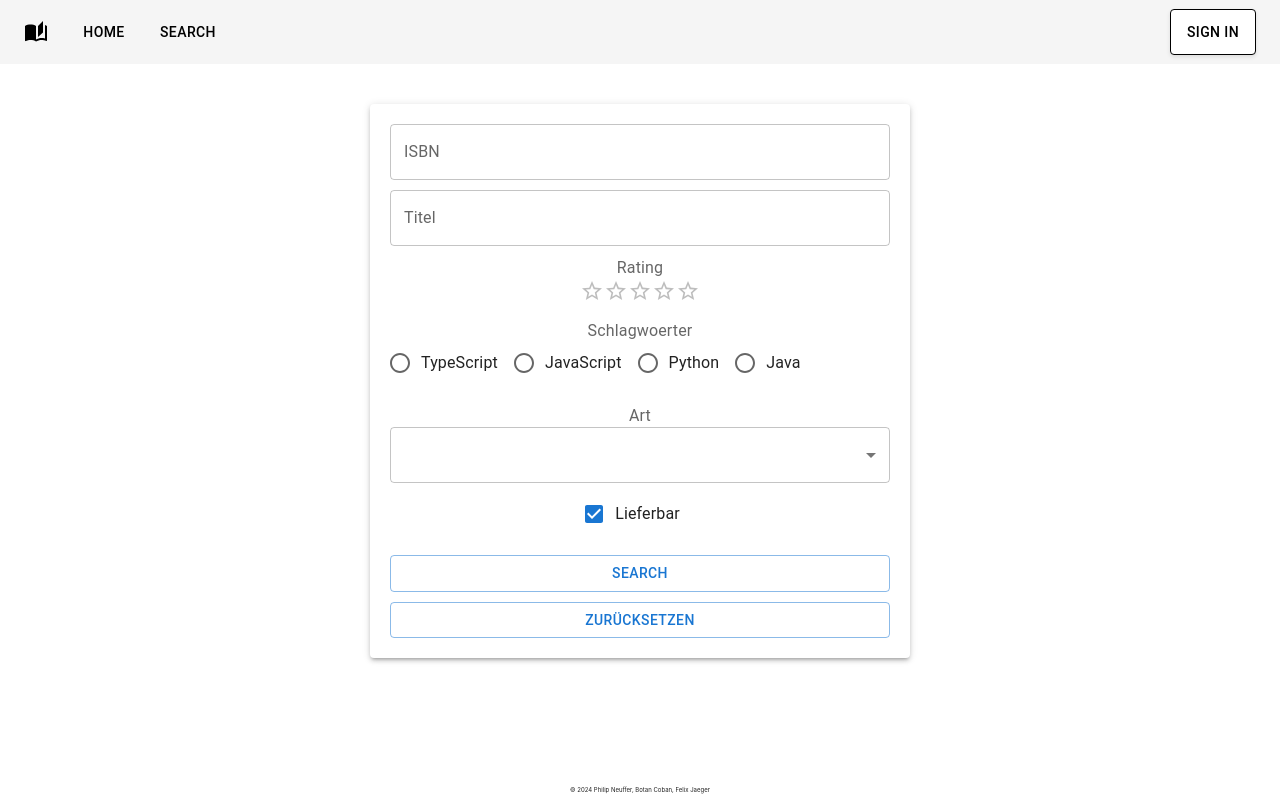
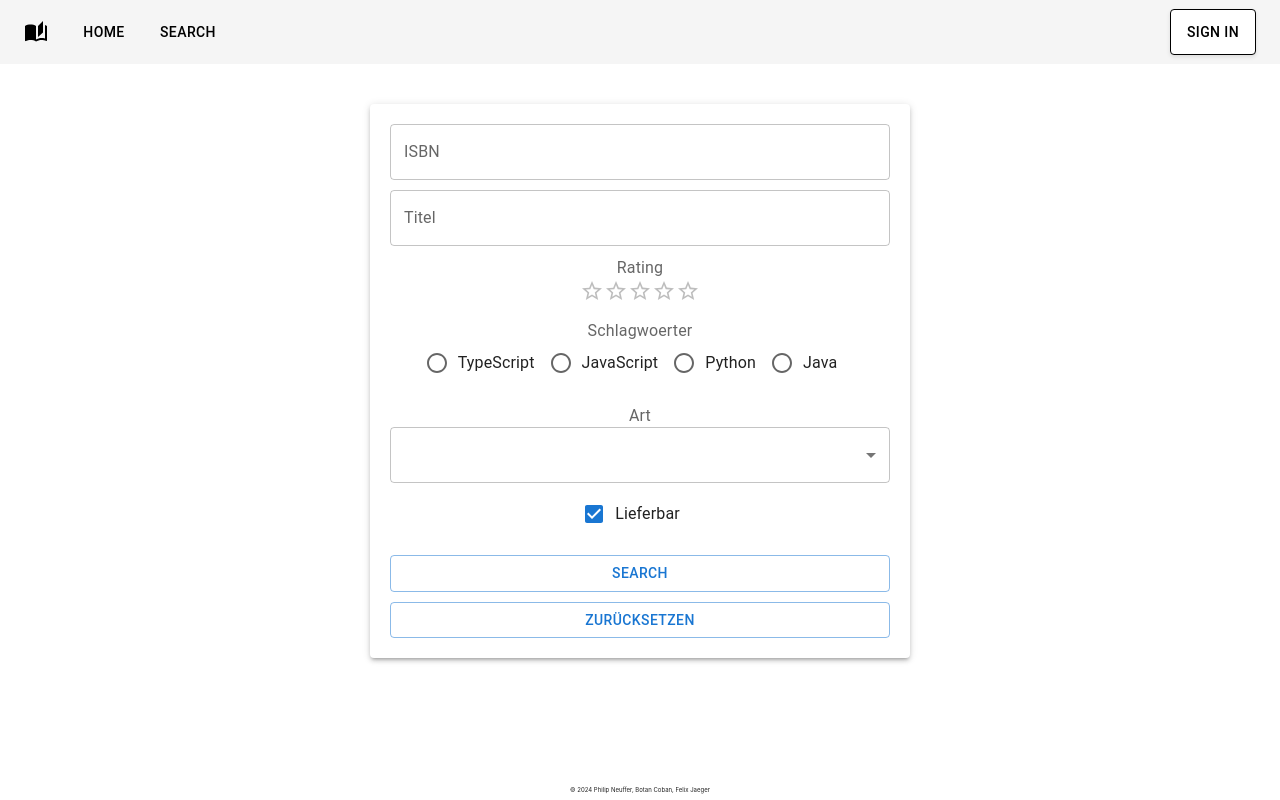
Before and after one commit to rirag12345/SWE-Abgabe-2-Gruppe-1, a React (Vite) app: page /search-results in a window 1280 px wide. Built offline with nearby package versions, Linux system fonts and the light colour scheme.

Commit message:
feat: refactor SearchBookButton layout for improved alignment and spacing

```diff
--- a/src/features/search/search-book-button.tsx
+++ b/src/features/search/search-book-button.tsx
@@ -99,11 +99,18 @@ export const SearchBookButton: React.FC<SearchBookButtonProps> = ({
                     />
                 </Box>
                 <Box
-                    style={{ marginBottom: '10px' }}
-                    sx={{ justifyContent: 'center', alignItems: 'center' }}
+                    display='flex'
+                    flexDirection='column'
+                    justifyContent='center'
+                    alignItems='center'
+                    style={{ marginBottom: '10px', width: '100%' }}
                 >
                     <FormLabel component='legend'>Schlagwoerter</FormLabel>
-                    <RadioGroup row name='RadioGroup-schlagwoerter'>
+                    <RadioGroup
+                        row
+                        name='RadioGroup-schlagwoerter'
+                        style={{ justifyContent: 'center', display: 'flex' }}
+                    >
                         <FormControlLabel
                             value='Typescript'
                             control={
@@ -158,6 +165,7 @@ export const SearchBookButton: React.FC<SearchBookButtonProps> = ({
                         />
                     </RadioGroup>
                 </Box>
+
                 <FormControl
                     fullWidth
                     style={{ marginTop: '10px', marginBottom: '10px' }}
```
